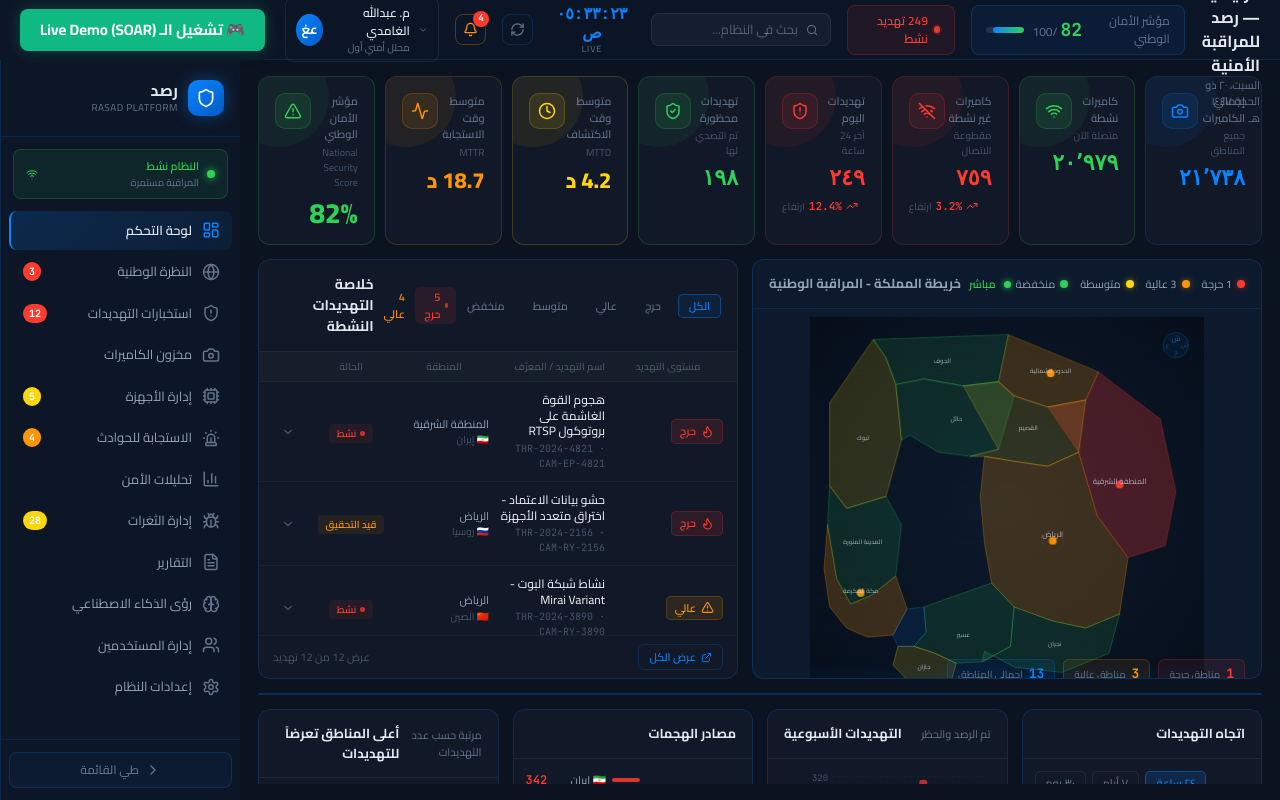
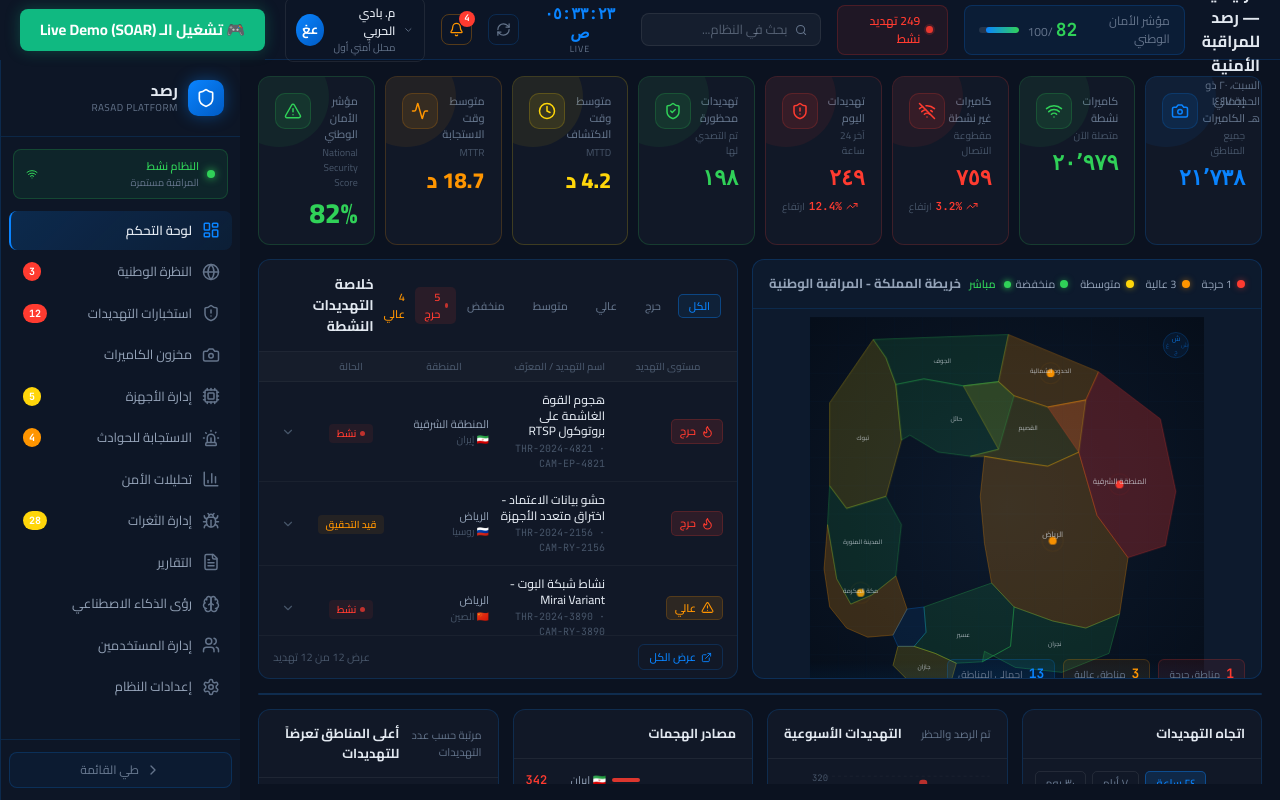
Before and after one commit to badialsuhaimi/Rasd, a React (Vite) app: page / in a window 1280 px wide. Built offline with nearby package versions, Linux system fonts and the light colour scheme.

Commit message:
Update TopBar.tsx

```diff
--- a/src/app/components/TopBar.tsx
+++ b/src/app/components/TopBar.tsx
@@ -284,7 +284,7 @@
       >
         <ChevronDown size={12} color="#64748B" />
         <div style={{ textAlign: 'right' }}>
-          <div style={{ color: '#E2E8F0', fontSize: '12px', fontWeight: '600' }}>م. عبدالله الغامدي</div>
+          <div style={{ color: '#E2E8F0', fontSize: '12px', fontWeight: '600' }}>م. بادي الحربي</div>
           <div style={{ color: '#64748B', fontSize: '10px' }}>محلل أمني أول</div>
         </div>
         <div
```
